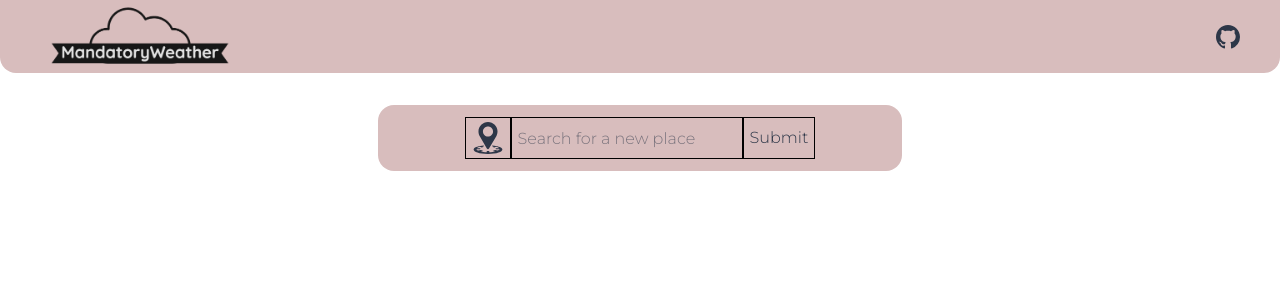
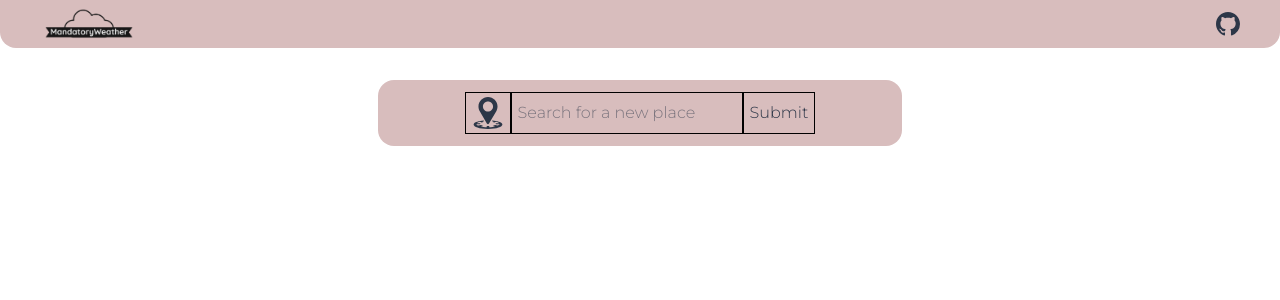
Before and after one commit to stan-alexandru/weather-app, a React (Vite) app: page / in a window 1280 px wide. Shown: the top 300 px of the page. Built offline with nearby package versions, Linux system fonts and the light colour scheme.

Commit message:
feat:add dinamic css for navbar

```diff
--- a/src/components/Navbar/Navbar.module.css
+++ b/src/components/Navbar/Navbar.module.css
@@ -1,6 +1,6 @@
 .header {
 	background-color: var(--color-background-primary);
-	padding: 0.25rem 2.5rem;
+	padding: 0.5rem 2.5rem;
 	display: flex;
 	justify-content: space-between;
 	align-items: center;
@@ -11,3 +11,17 @@ a {
 	text-decoration: none;
 	color: var(--color-bg-secondary);
 }
+
+.img {
+	height: auto;
+	width: auto;
+	max-width: 200px;
+	max-height: 2rem;
+	object-fit: contain;
+	@media (--size-md) {
+		max-height: 3rem;
+	}
+	@media (--size-lg) {
+		max-height: 4rem;
+	}
+}
--- a/src/components/Navbar/Navbar.tsx
+++ b/src/components/Navbar/Navbar.tsx
@@ -3,9 +3,8 @@ export default function Navbar() {
 	return (
 		<header className={style.header}>
 			<img
+				className={style.img}
 				src='/src/assets/images/MandatoryWeather-logos_transparent.png'
-				height={48}
-				width={200}
 				alt='Mandatory Weather logo'
 			/>
 			<div>
```
